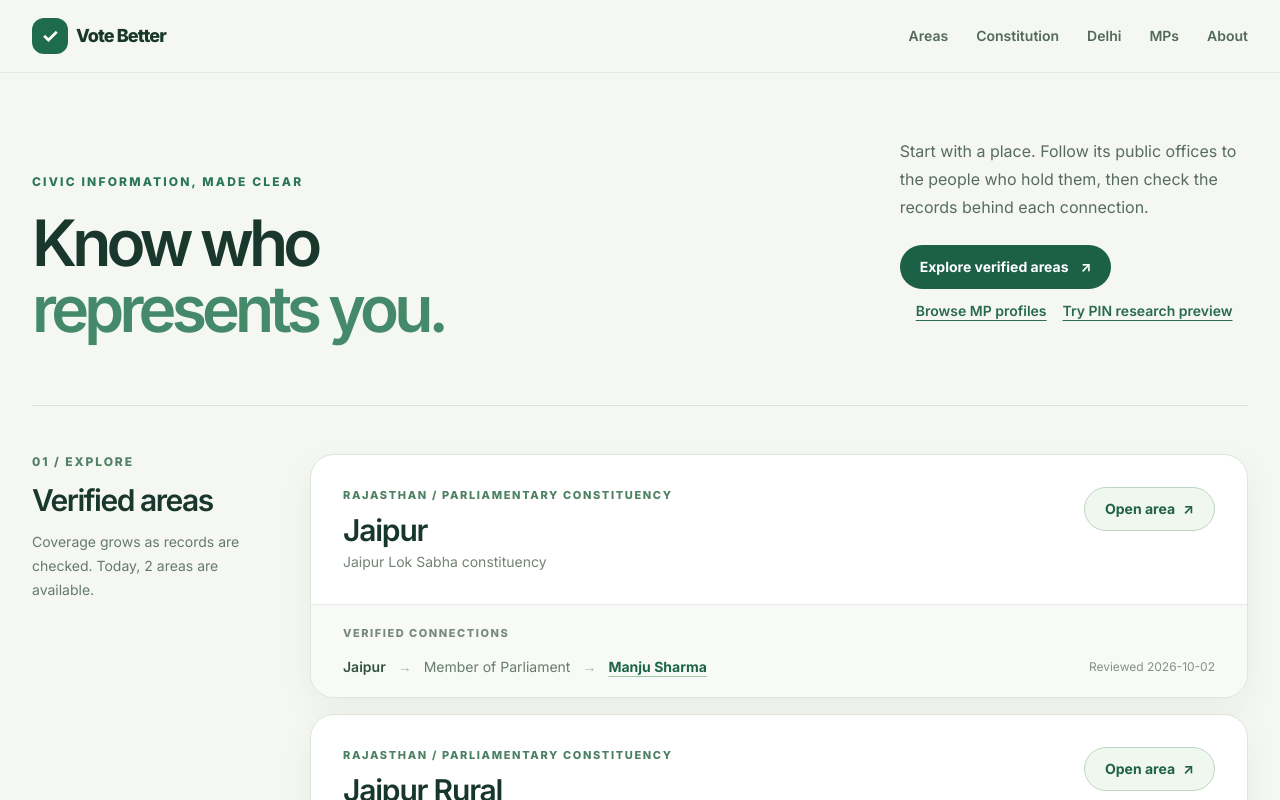
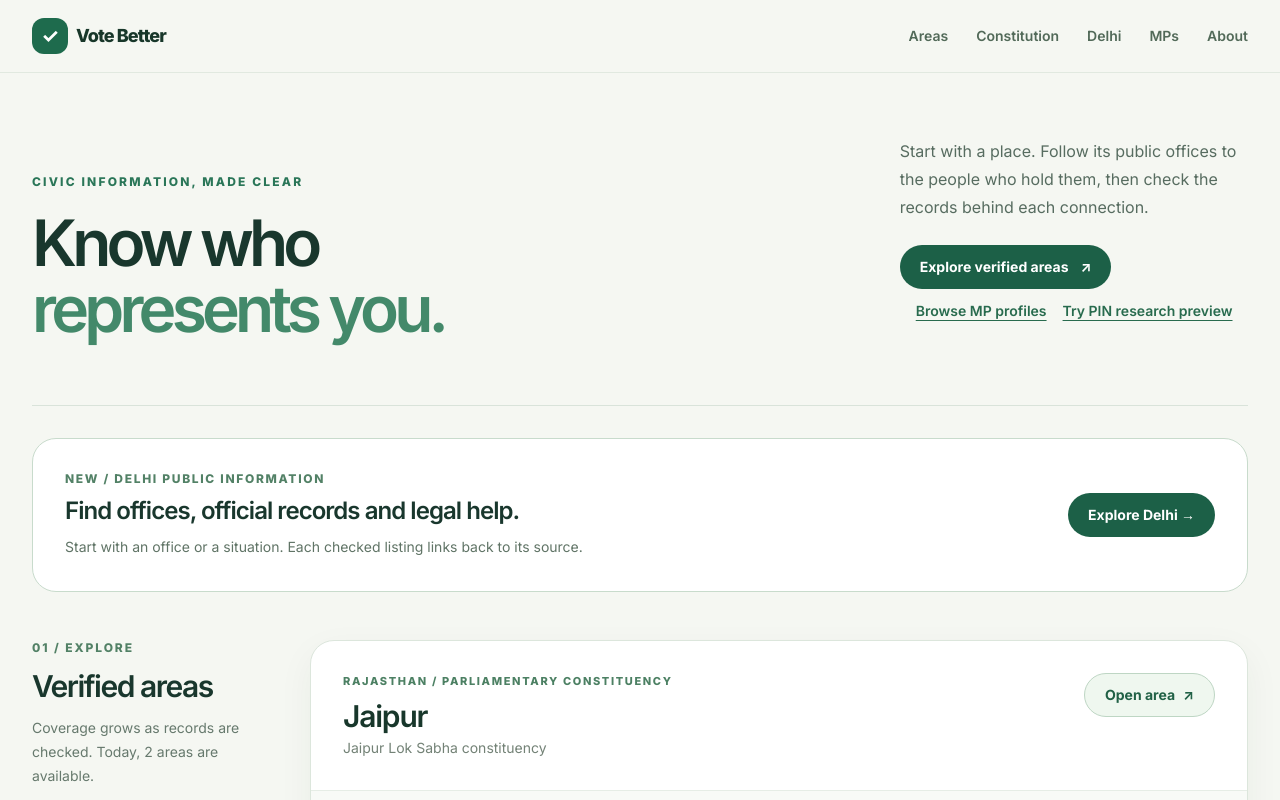
Before and after one commit to sourabh69733/vote-better, a Next.js app in the folder web/: page / in a window 1280 px wide. Shown: the top 800 px of the page. Built offline with nearby package versions, Linux system fonts and the light colour scheme.

Commit message:
Feature Delhi information on home page

```diff
--- a/web/app/page.tsx
+++ b/web/app/page.tsx
@@ -26,6 +26,11 @@ export default function Home() {
           </Link>}
         </div>
       </header>
+
+      <section className="mt-8 flex flex-col gap-5 rounded-[24px] border border-[#c8dbcc] bg-white p-6 sm:flex-row sm:items-center sm:justify-between sm:p-8" aria-labelledby="delhi-feature-heading">
+        <div><p className="text-xs font-extrabold uppercase tracking-[0.14em] text-[#528166]">New / Delhi public information</p><h2 id="delhi-feature-heading" className="mt-2 text-2xl font-semibold tracking-[-0.04em] text-[#19372d]">Find offices, official records and legal help.</h2><p className="mt-2 max-w-2xl text-sm leading-6 text-[#607466]">Start with an office or a situation. Each checked listing links back to its source.</p></div>
+        <Link href="/delhi" className="inline-flex min-h-11 shrink-0 items-center justify-center rounded-full bg-[#1c6047] px-5 text-sm font-bold text-white hover:bg-[#154c38]">Explore Delhi →</Link>
+      </section>
 
       <section id="verified-areas" className="grid gap-6 py-12 lg:grid-cols-[230px_minmax(0,1fr)] lg:gap-12" aria-labelledby="areas-heading">
         <div>
```
